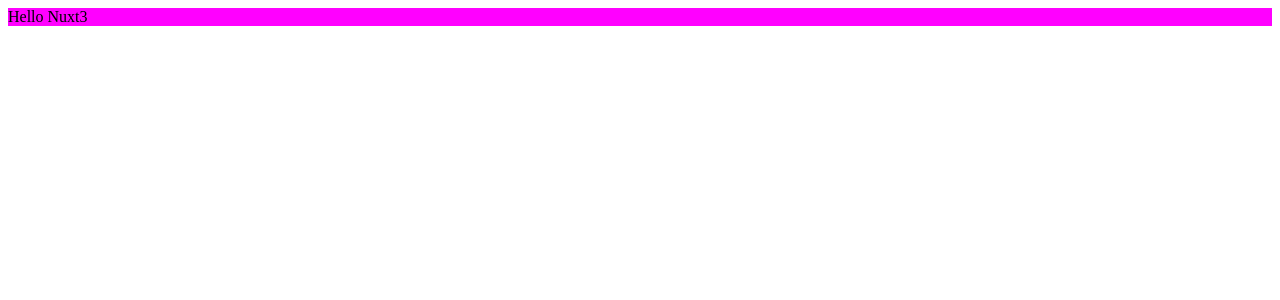
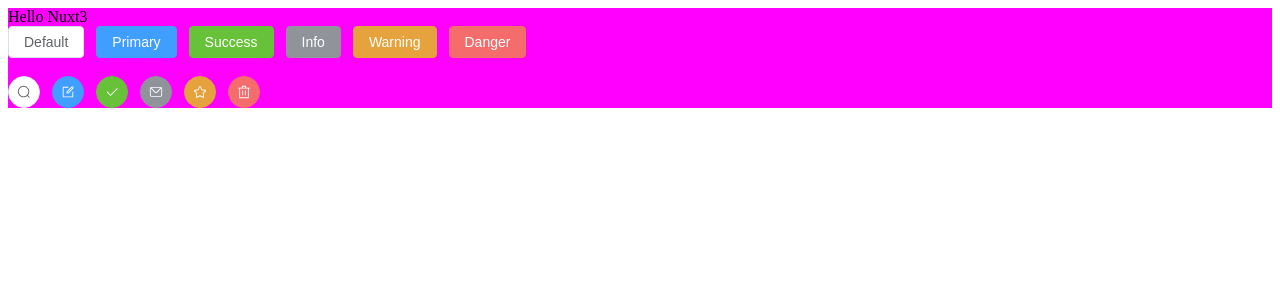
Before and after one commit to eiiizong/demo-nuxt3, a Nuxt app: page / in a window 1280 px wide. Shown: the top 300 px of the page. Built offline with nearby package versions, Linux system fonts and the light colour scheme.

Commit message:
框架搭建：引入 element-plus

```diff
--- a/nuxt.config.ts
+++ b/nuxt.config.ts
@@ -1,6 +1,8 @@
 // https://nuxt.com/docs/api/configuration/nuxt-config
 export default defineNuxtConfig({
   srcDir: './src',
+  // 全局引入element-plus样式
+  css: ['element-plus/dist/index.css'],
   vite: {
     css: {
       preprocessorOptions: {
--- a/package.json
+++ b/package.json
@@ -10,5 +10,9 @@
   "devDependencies": {
     "nuxt": "latest",
     "sass": "^1.57.1"
+  },
+  "dependencies": {
+    "@element-plus/icons-vue": "^2.0.10",
+    "element-plus": "^2.2.28"
   }
 }
--- a/src/app.vue
+++ b/src/app.vue
@@ -1,8 +1,38 @@
 <template>
-  <div class="app">Hello Nuxt3</div>
+  <div class="app">
+    Hello Nuxt3
+
+    <el-row class="mb-4">
+      <el-button>Default</el-button>
+      <el-button type="primary">Primary</el-button>
+      <el-button type="success">Success</el-button>
+      <el-button type="info">Info</el-button>
+      <el-button type="warning">Warning</el-button>
+      <el-button type="danger">Danger</el-button>
+    </el-row>
+    <br />
+    <el-row>
+      <el-button :icon="Search" circle />
+      <el-button type="primary" :icon="Edit" circle />
+      <el-button type="success" :icon="Check" circle />
+      <el-button type="info" :icon="Message" circle />
+      <el-button type="warning" :icon="Star" circle />
+      <el-button type="danger" :icon="Delete" circle />
+    </el-row>
+  </div>
 </template>
 
-<script setup lang="ts"></script>
+<script setup lang="ts">
+import { ElButton, ElRow } from 'element-plus'
+import {
+  Check,
+  Delete,
+  Edit,
+  Message,
+  Search,
+  Star,
+} from '@element-plus/icons-vue'
+</script>
 
 <style lang="scss" scoped>
 .app {
--- /dev/null
+++ b/src/plugins/element-plus.client.ts
@@ -0,0 +1,8 @@
+import * as ElementPlus from 'element-plus/dist/index.full'
+import zhCn from 'element-plus/es/locale/lang/zh-cn'
+
+export default defineNuxtPlugin((nuxtApp) => {
+  nuxtApp.vueApp.use(ElementPlus, {
+    locale: zhCn,
+  })
+})
```
Also changed, not shown: 1 other file (tests, documents, lock files or other folders).
